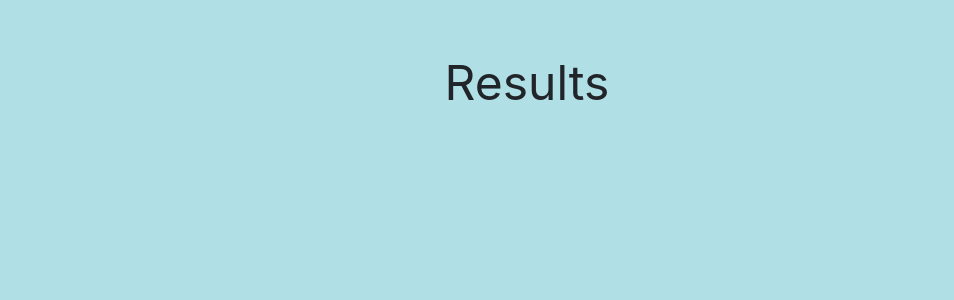
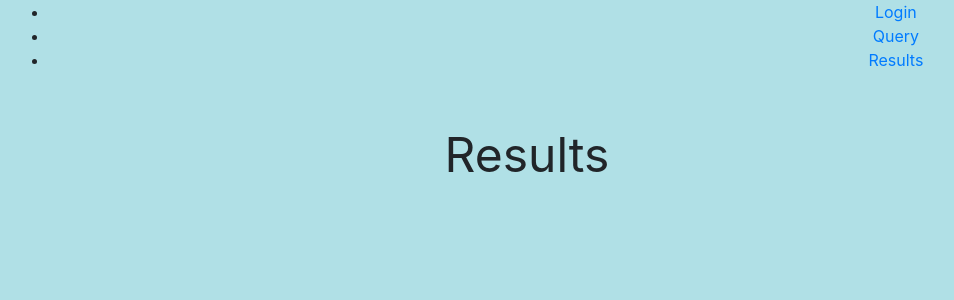
Before and after one commit to Lets-go-camp/Lets-camp, a React app: page /landing in a window 1280 px wide. Shown: the top 300 px of the page, without its empty margins (113-1067 px from the left). Built offline with nearby package versions, Linux system fonts and the light colour scheme.

Commit message:
Router Links added. Links working for redirecting

```diff
--- a/src/App.jsx
+++ b/src/App.jsx
@@ -137,6 +137,11 @@ class App extends Component {
   render() {
     return(
       <div >
+         <ul>
+          <li><Link to="/user">Login</Link></li>
+          <li><Link to="/camp">Query</Link></li>
+          <li><Link to="/landing">Results</Link></li>
+        </ul>
         <Switch>
             <Route
               exact path="/"
--- a/webpack.config.js
+++ b/webpack.config.js
@@ -36,10 +36,10 @@ module.exports = {
      * to localhost:3000/api/* (where our Express server is running)
      */
     proxy: {
-      // '/': {
-      //   target: 'http://localhost:3000/',
-      //   secure: false,
-      // },
+      '/': {
+        target: 'http://localhost:3000/',
+        secure: false,
+      },
       '/camp':{
         target: 'http://localhost:3000/',
         secure: false,
```
